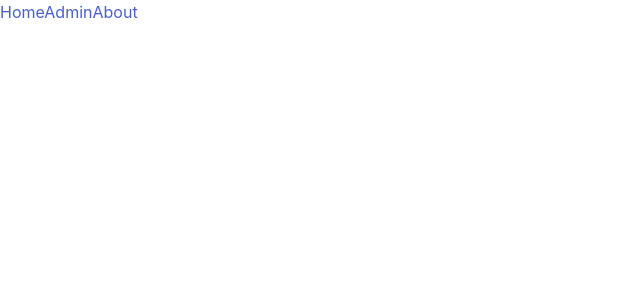
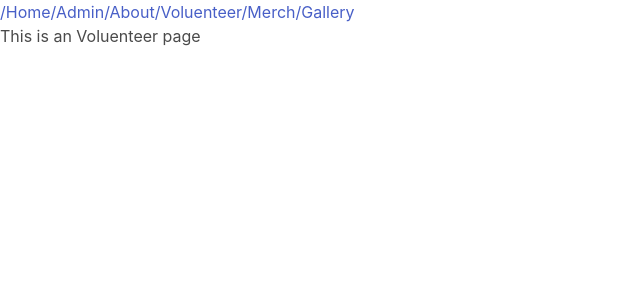
Before and after one commit to andkoehlert/Kanten, a Vue app in the folder Firebase Test/: page /voluenteer in a window 1280 px wide. Before the commit this address had no page. Shown: the top 300 px of the page, without its empty margins (0-640 px from the left). Built offline with nearby package versions, Linux system fonts and the light colour scheme.

Commit message:
Added pages

```diff
--- a/Firebase Test/index.html
+++ b/Firebase Test/index.html
@@ -1,6 +1,8 @@
 <!DOCTYPE html>
 <html lang="en">
   <head>
+    <link href="https://cdnjs.cloudflare.com/ajax/libs/flowbite/1.6.5/flowbite.min.css"  rel="stylesheet" />
+
     <meta charset="UTF-8">
     <link rel="icon" href="/favicon.ico">
     <meta name="viewport" content="width=device-width, initial-scale=1.0">
--- a/Firebase Test/src/App.vue
+++ b/Firebase Test/src/App.vue
@@ -1,9 +1,13 @@
 <template>
   <div>
   <nav>
-        <RouterLink to="/">Home</RouterLink>
-        <RouterLink to="/admin">Admin</RouterLink>
-        <RouterLink to="/about">About</RouterLink>
+        <RouterLink to="/">/Home</RouterLink>
+        <RouterLink to="/admin">/Admin</RouterLink>
+        <RouterLink to="/about">/About</RouterLink>
+        <RouterLink to="/voluenteer">/Voluenteer</RouterLink>
+        <RouterLink to="/merch">/Merch</RouterLink>
+        <RouterLink to="/gallery">/Gallery</RouterLink>
+
       </nav>
 
 
@@ -149,6 +153,7 @@
 
 /* imports
 */
+
 import { RouterLink, RouterView } from 'vue-router';
 
 // import {ref, onMounted} from 'vue'
--- a/Firebase Test/src/router/index.js
+++ b/Firebase Test/src/router/index.js
@@ -24,6 +24,30 @@
       // this generates a separate chunk (About.[hash].js) for this route
       // which is lazy-loaded when the route is visited.
       component: () => import('../views/AboutView.vue')
+    },
+    {
+      path: '/voluenteer',
+      name: 'voluenteer',
+      // route level code-splitting
+      // this generates a separate chunk (About.[hash].js) for this route
+      // which is lazy-loaded when the route is visited.
+      component: () => import('../views/VoluenteerView.vue')
+    },
+    {
+      path: '/merch',
+      name: 'merch',
+      // route level code-splitting
+      // this generates a separate chunk (About.[hash].js) for this route
+      // which is lazy-loaded when the route is visited.
+      component: () => import('../views/MerchView.vue')
+    },
+    {
+      path: '/gallery',
+      name: 'gallery',
+      // route level code-splitting
+      // this generates a separate chunk (About.[hash].js) for this route
+      // which is lazy-loaded when the route is visited.
+      component: () => import('../views/GalleryView.vue')
     }
   ]
 })
--- a/Firebase Test/src/views/AboutView.vue
+++ b/Firebase Test/src/views/AboutView.vue
@@ -1,6 +1,6 @@
 <template>
     <div class="about">
-      <h1>This is an about page</h1>
+      <h1>This is an about  page</h1>
     </div>
 
 
--- /dev/null
+++ b/Firebase Test/src/views/GalleryView.vue
@@ -0,0 +1,5 @@
+<template>
+
+
+    <h1>This is a gallery page</h1>
+</template>
--- a/Firebase Test/src/views/HomeView.vue
+++ b/Firebase Test/src/views/HomeView.vue
@@ -9,18 +9,60 @@
 
 
 
-<div class="max-w-md mx-auto bg-white rounded-xl shadow-md overflow-hidden md:max-w-2xl">
-  <div class="md:flex">
-    <div class="md:shrink-0">
-      <img class="h-48 w-full object-cover md:h-full md:w-48" src="/img/building.jpg" alt="Modern building architecture">
+
+    <nav class="border-gray-200">
+    <div class="container mx-auto flex flex-wrap items-center justify-between">
+        <a href="#" class="flex">
+        <svg class="h-10 mr-3" width="51" height="70" viewBox="0 0 51 70" fill="none" xmlns="http://www.w3.org/2000/svg"><g clip-path="url(#clip0)"><path d="M1 53H27.9022C40.6587 53 51 42.7025 51 30H24.0978C11.3412 30 1 40.2975 1 53Z" fill="#76A9FA"></path><path d="M-0.876544 32.1644L-0.876544 66.411C11.9849 66.411 22.4111 55.9847 22.4111 43.1233L22.4111 8.87674C10.1196 8.98051 0.518714 19.5571 -0.876544 32.1644Z" fill="#A4CAFE"></path><path d="M50 5H23.0978C10.3413 5 0 15.2975 0 28H26.9022C39.6588 28 50 17.7025 50 5Z" fill="#1C64F2"></path></g><defs><clipPath id="clip0"><rect width="51" height="70" fill="white"></rect></clipPath></defs></svg>
+            <span class="self-center text-lg font-semibold whitespace-nowrap">FlowBite</span>
+        </a>
+        <button data-collapse-toggle="mobile-menu" type="button" class="md:hidden ml-3 text-gray-400 hover:text-gray-900 focus:outline-none focus:ring-2 focus:ring-blue-300 rounded-lg inline-flex items-center justify-center" aria-controls="mobile-menu-2" aria-expanded="false">
+        <span class="sr-only">Open main menu</span>
+        <svg class="w-6 h-6" fill="currentColor" viewBox="0 0 20 20" xmlns="http://www.w3.org/2000/svg"><path fill-rule="evenodd" d="M3 5a1 1 0 011-1h12a1 1 0 110 2H4a1 1 0 01-1-1zM3 10a1 1 0 011-1h12a1 1 0 110 2H4a1 1 0 01-1-1zM3 15a1 1 0 011-1h12a1 1 0 110 2H4a1 1 0 01-1-1z" clip-rule="evenodd"></path></svg>
+        <svg class="hidden w-6 h-6" fill="currentColor" viewBox="0 0 20 20" xmlns="http://www.w3.org/2000/svg"><path fill-rule="evenodd" d="M4.293 4.293a1 1 0 011.414 0L10 8.586l4.293-4.293a1 1 0 111.414 1.414L11.414 10l4.293 4.293a1 1 0 01-1.414 1.414L10 11.414l-4.293 4.293a1 1 0 01-1.414-1.414L8.586 10 4.293 5.707a1 1 0 010-1.414z" clip-rule="evenodd"></path></svg>
+        </button>
+        <div class="hidden md:block w-full md:w-auto" id="mobile-menu">
+        <ul class="flex-col md:flex-row flex md:space-x-8 mt-4 md:mt-0 md:text-sm md:font-medium">
+            <li>
+            <a href="#" class="bg-blue-700 md:bg-transparent text-white block pl-3 pr-4 py-2 md:text-blue-700 md:p-0 rounded focus:outline-none" aria-current="page">Home</a>
+            </li>
+            <li>
+                <button id="dropdownNavbarLink" data-dropdown-toggle="dropdownNavbar" class="text-gray-700 hover:bg-gray-50 border-b border-gray-100 md:hover:bg-transparent md:border-0 pl-3 pr-4 py-2 md:hover:text-blue-700 md:p-0 font-medium flex items-center justify-between w-full md:w-auto">Dropdown <svg class="w-4 h-4 ml-1" fill="currentColor" viewBox="0 0 20 20" xmlns="http://www.w3.org/2000/svg"><path fill-rule="evenodd" d="M5.293 7.293a1 1 0 011.414 0L10 10.586l3.293-3.293a1 1 0 111.414 1.414l-4 4a1 1 0 01-1.414 0l-4-4a1 1 0 010-1.414z" clip-rule="evenodd"></path></svg></button>
+                <!-- Dropdown menu -->
+                <div id="dropdownNavbar" class="hidden bg-white text-base z-10 list-none divide-y divide-gray-100 rounded shadow my-4 w-44">
+                    <ul class="py-1" aria-labelledby="dropdownLargeButton">
+                    <li>
+                        <a href="#" class="text-sm hover:bg-gray-100 text-gray-700 block px-4 py-2">Dashboard</a>
+                    </li>
+                    <li>
+                        <a href="#" class="text-sm hover:bg-gray-100 text-gray-700 block px-4 py-2">Settings</a>
+                    </li>
+                    <li>
+                        <a href="#" class="text-sm hover:bg-gray-100 text-gray-700 block px-4 py-2">Earnings</a>
+                    </li>
+                    </ul>
+                    <div class="py-1">
+                    <a href="#" class="text-sm hover:bg-gray-100 text-gray-700 block px-4 py-2">Sign out</a>
+                    </div>
+                </div>
+            </li>
+            <li>
+            <a href="#" class="text-gray-700 hover:bg-gray-50 border-b border-gray-100 md:hover:bg-transparent md:border-0 block pl-3 pr-4 py-2 md:hover:text-blue-700 md:p-0">Services</a>
+            </li>
+            <li>
+            <a href="#" class="text-gray-700 hover:bg-gray-50 border-b border-gray-100 md:hover:bg-transparent md:border-0 block pl-3 pr-4 py-2 md:hover:text-blue-700 md:p-0">Pricing</a>
+            </li>
+            <li>
+            <a href="#" class="text-gray-700 hover:bg-gray-50 border-b border-gray-100 md:hover:bg-transparent md:border-0 block pl-3 pr-4 py-2 md:hover:text-blue-700 md:p-0">Contact</a>
+            </li>
+        </ul>
+        </div>
     </div>
-    <div class="p-8">
-      <div class="uppercase tracking-wide text-sm text-indigo-500 font-semibold">Company retreats</div>
-      <a href="#" class="block mt-1 text-lg leading-tight font-medium text-black hover:underline">Incredible accommodation for your team</a>
-      <p class="mt-2 text-slate-500">Looking to take your team away on a retreat to enjoy awesome food and take in some sunshine? We have a list of places to do just that.</p>
-    </div>
-  </div>
-</div>
+    </nav>
+
+
+
+
 
 </template>
 
--- /dev/null
+++ b/Firebase Test/src/views/MerchView.vue
@@ -0,0 +1,7 @@
+<template>
+    <div class="about">
+      <h1>This is a merch  page</h1>
+    </div>
+
+
+  </template>
--- /dev/null
+++ b/Firebase Test/src/views/VoluenteerView.vue
@@ -0,0 +1,7 @@
+<template>
+    <div class="about">
+      <h1>This is an Voluenteer page</h1>
+    </div>
+
+
+  </template>
```
